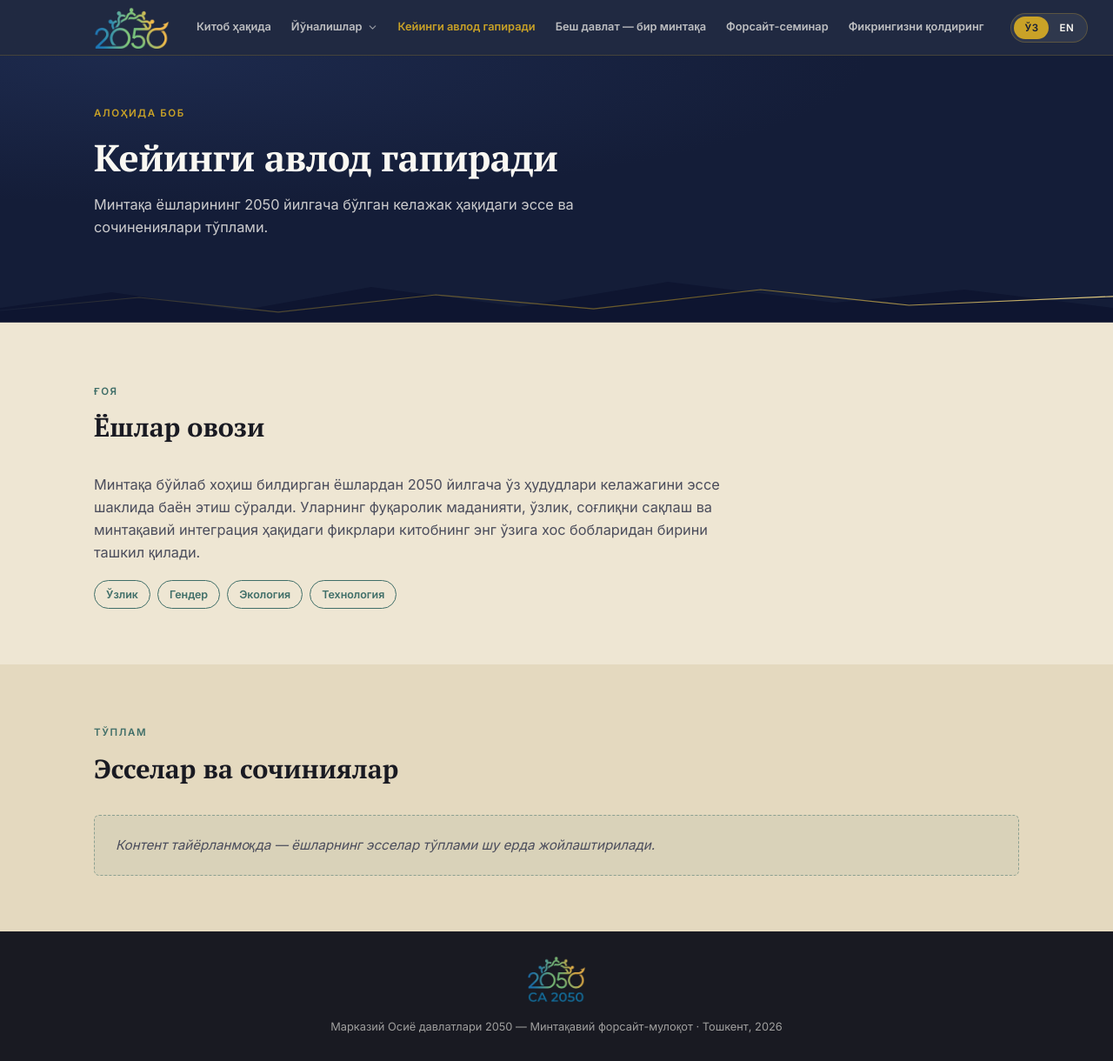
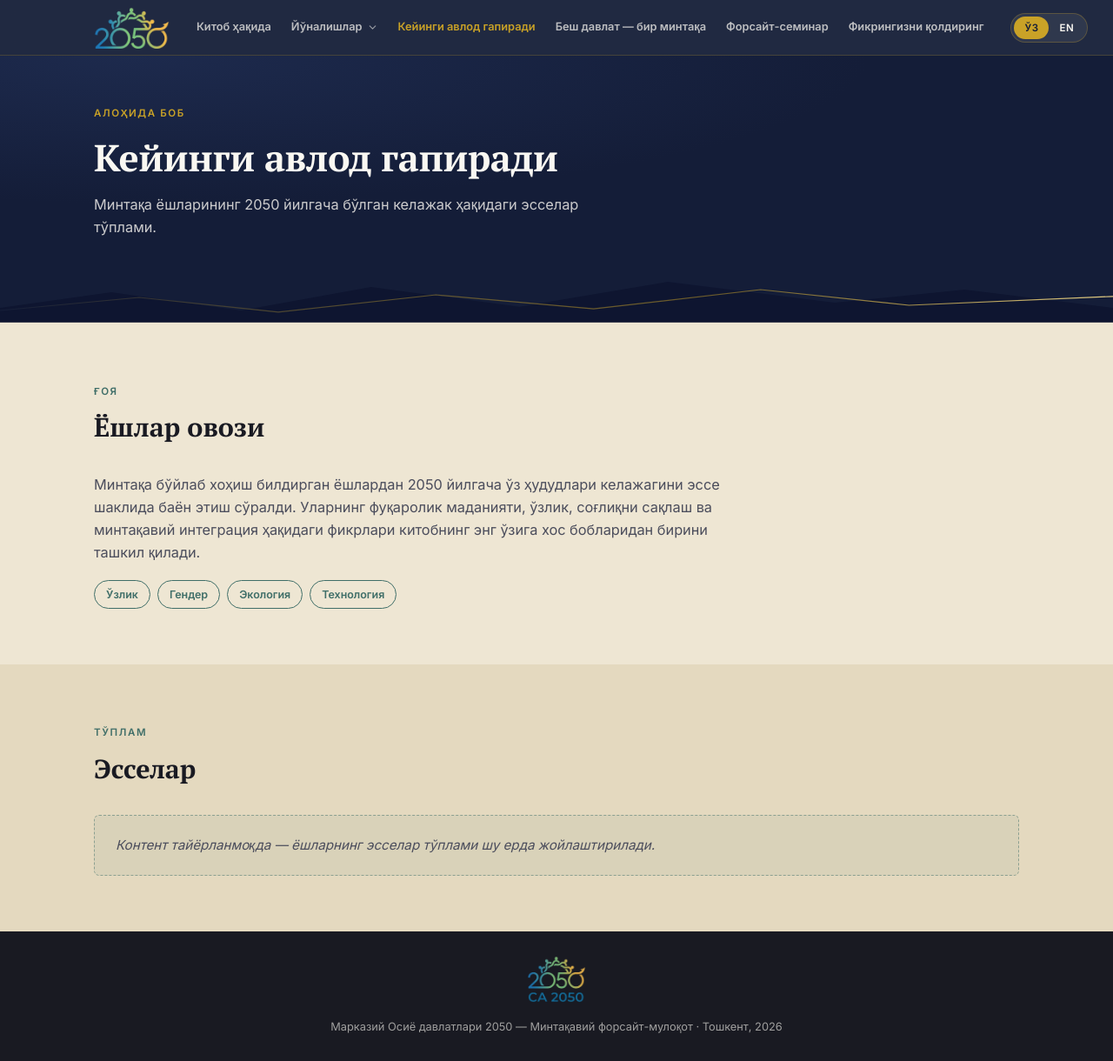
Before and after one commit to farrukhtash/Ca2050, a Jekyll site: the page built from youth.html, in a window 1280 px wide and 1220 px high. Shown: the whole window at 87% size. Built offline with Jekyll 4.4.1, drawn with Linux system fonts in a browser that asks for light colours.

Commit message:
youth.html

```diff
--- a/youth.html
+++ b/youth.html
@@ -11,7 +11,7 @@ nav_active: youth
     <span class="eyebrow en">Featured chapter</span>
     <h1 class="uz">Кейинги авлод гапиради</h1>
     <h1 class="en">The next generation speaks</h1>
-    <p class="sub uz">Минтақа ёшларининг 2050 йилгача бўлган келажак ҳақидаги эссе ва сочинениялари тўплами.</p>
+    <p class="sub uz">Минтақа ёшларининг 2050 йилгача бўлган келажак ҳақидаги эсселар тўплами.</p>
     <p class="sub en">A collection of essays and reflections by the region's youth on the future through 2050.</p>
   </div>
   <div class="horizon">
@@ -58,7 +58,7 @@ nav_active: youth
     <div class="section-head" data-reveal>
       <span class="eyebrow on-sand uz">Тўплам</span>
       <span class="eyebrow on-sand en">Collection</span>
-      <h2 class="uz">Эсселар ва сочиниялар</h2>
+      <h2 class="uz">Эсселар</h2>
       <h2 class="en">Essays &amp; compositions</h2>
     </div>
     <div class="placeholder-note" data-reveal>
```
